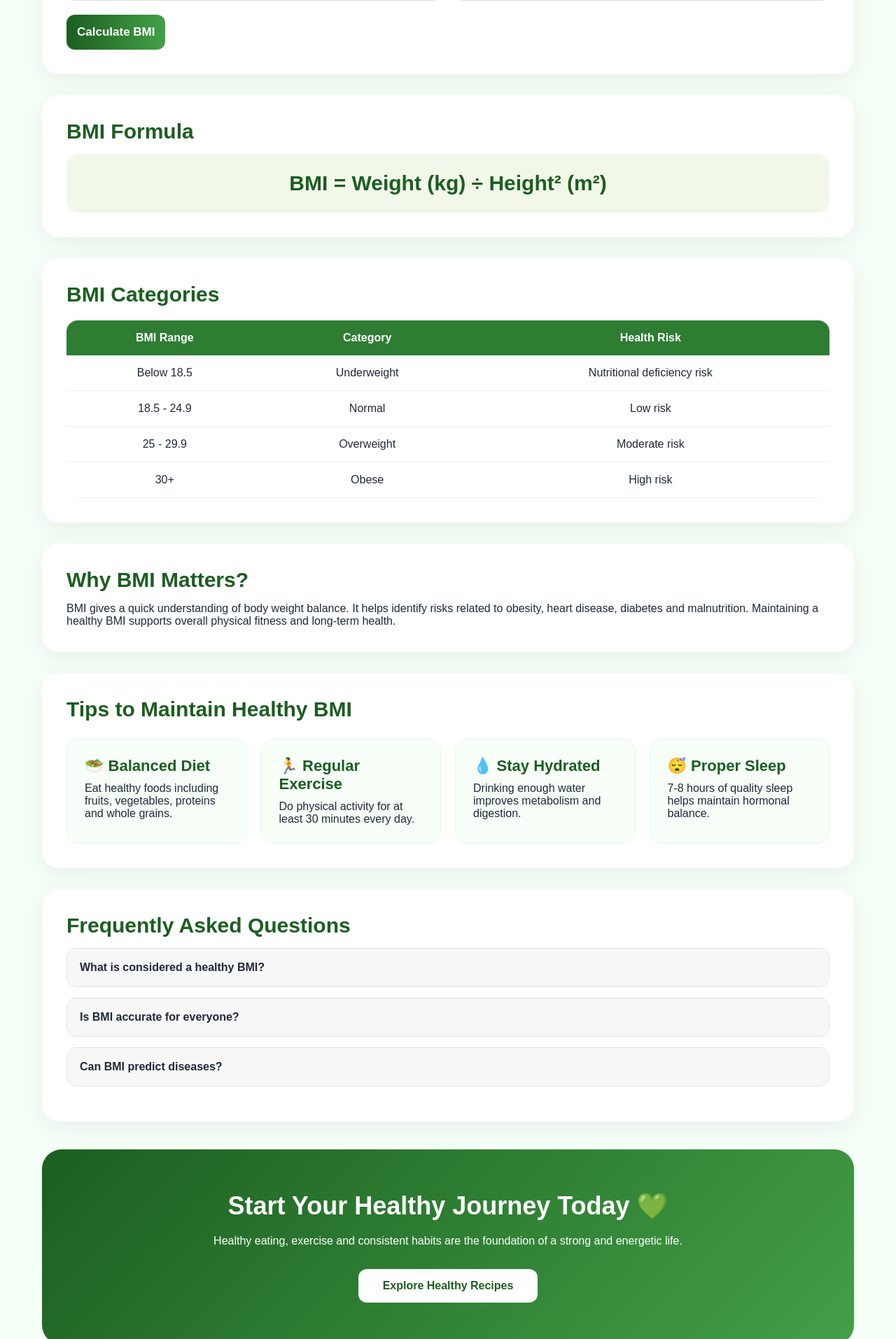
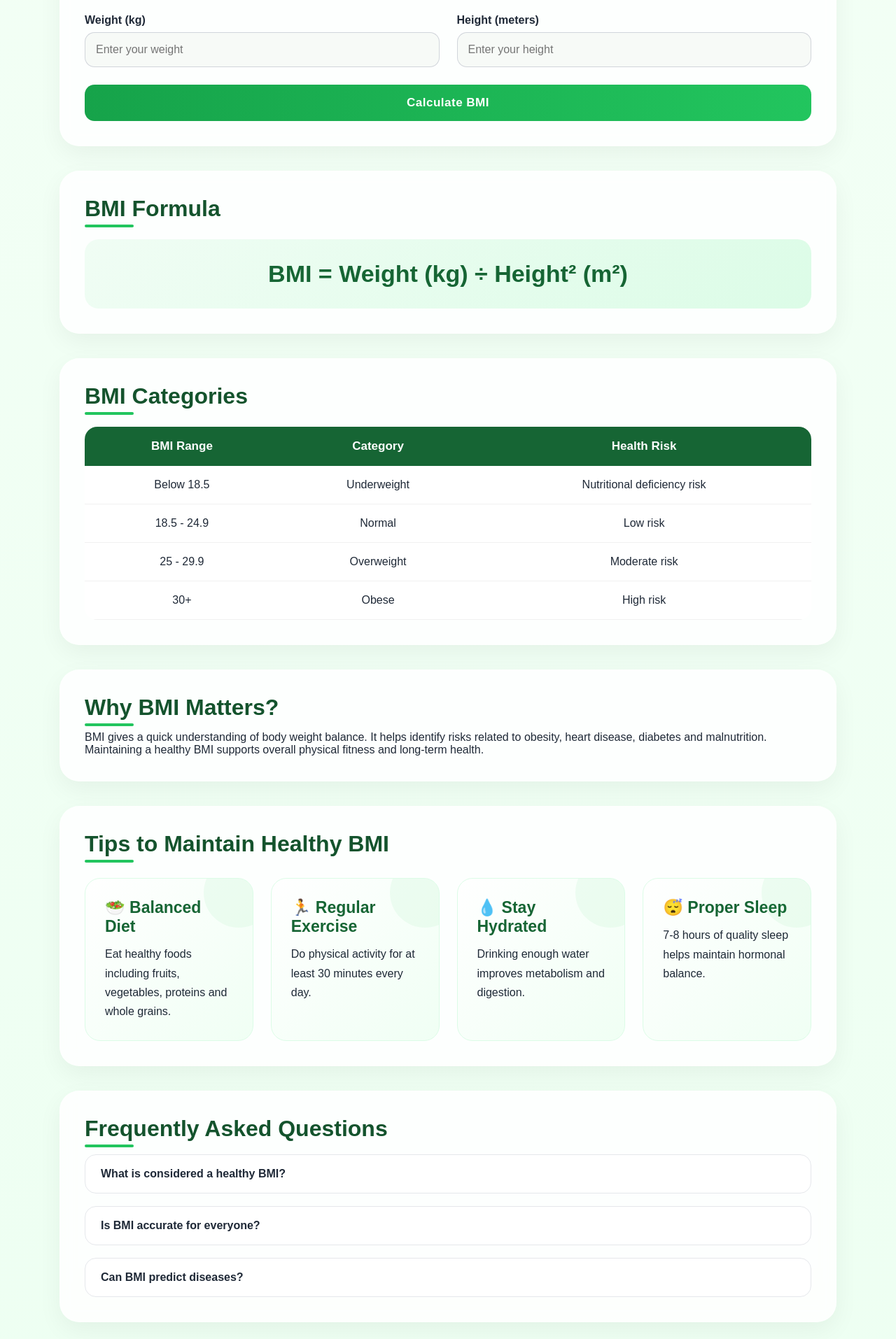
Before and after one commit to paras01-patel/HealthyLife, a Django app: page /bmi/ in a window 1280 px wide. Shown: the part 846-2760 px from the top of the page at 70% size. Run offline with Django 5.2, Linux system fonts and the light colour scheme.

Commit message:
healthylife/bmi/update

```diff
--- a/app/templates/bmi.html
+++ b/app/templates/bmi.html
@@ -3,159 +3,177 @@
 
 {% block css %}
 <style>
+/* ===== NEW MODERN DESIGN UPDATE ===== */
 
-*{
-    margin:0;
-    padding:0;
-    box-sizing:border-box;
-}
-
+/* BODY */
 body{
-    background:#f5fff7;
-    font-family:Arial, Helvetica, sans-serif;
+    background:linear-gradient(to bottom,#f4fff6,#ecfff1);
+    font-family:'Poppins',sans-serif;
     color:#1f2937;
 }
 
+/* CONTAINER */
 .bmi-container{
-    max-width:1200px;
-    margin:40px auto;
+    max-width:1150px;
+    margin:50px auto;
     padding:0 20px;
 }
 
 /* HERO */
 .bmi-hero{
-    background:linear-gradient(135deg,#1b5e20,#43a047);
+    background:linear-gradient(135deg,#0f172a,#14532d);
+    padding:90px 40px;
+    border-radius:35px;
+    text-align:center;
     color:white;
-    padding:70px 40px;
-    border-radius:28px;
-    text-align:center;
-    margin-bottom:35px;
     position:relative;
     overflow:hidden;
+    box-shadow:0 20px 60px rgba(0,0,0,0.12);
 }
 
 .bmi-hero::before{
     content:'';
     position:absolute;
-    width:250px;
-    height:250px;
-    background:rgba(255,255,255,0.08);
+    width:350px;
+    height:350px;
     border-radius:50%;
-    top:-80px;
-    right:-80px;
+    background:rgba(255,255,255,0.07);
+    top:-120px;
+    right:-100px;
 }
 
 .bmi-hero::after{
     content:'';
     position:absolute;
-    width:180px;
-    height:180px;
-    background:rgba(255,255,255,0.08);
+    width:220px;
+    height:220px;
     border-radius:50%;
-    bottom:-60px;
-    left:-60px;
+    background:rgba(255,255,255,0.05);
+    bottom:-70px;
+    left:-70px;
 }
 
 .bmi-hero h1{
-    font-size:48px;
+    font-size:58px;
     margin-bottom:18px;
     position:relative;
     z-index:2;
+    font-weight:700;
 }
 
 .bmi-hero p{
-    max-width:760px;
+    max-width:720px;
     margin:auto;
-    line-height:1.8;
-    font-size:17px;
+    line-height:1.9;
+    font-size:18px;
+    color:#e5e7eb;
     position:relative;
     z-index:2;
 }
 
 /* CARD */
 .bmi-card{
-    background:white;
+    background:rgba(255,255,255,0.85);
+    backdrop-filter:blur(10px);
+    border:1px solid rgba(255,255,255,0.4);
     padding:35px;
-    border-radius:24px;
-    box-shadow:0 10px 35px rgba(0,0,0,0.06);
-    margin-bottom:30px;
-    transition:0.3s ease;
+    border-radius:28px;
+    margin-top:35px;
+    box-shadow:0 12px 35px rgba(0,0,0,0.05);
+    transition:0.35s ease;
 }
 
 .bmi-card:hover{
-    transform:translateY(-5px);
+    transform:translateY(-8px);
+    box-shadow:0 20px 45px rgba(0,0,0,0.08);
 }
 
 .bmi-card h2{
+    font-size:32px;
     margin-bottom:15px;
-    color:#1b5e20;
-    font-size:30px;
+    color:#14532d;
+    position:relative;
+}
+
+.bmi-card h2::after{
+    content:'';
+    width:70px;
+    height:4px;
+    background:#22c55e;
+    position:absolute;
+    left:0;
+    bottom:-8px;
+    border-radius:10px;
 }
 
 /* FORM */
 .bmi-form{
     display:grid;
-    grid-template-columns:1fr 1fr;
-    gap:20px;
-    margin-top:20px;
-}
-
-.form-group{
-    display:flex;
-    flex-direction:column;
+    grid-template-columns:repeat(2,1fr);
+    gap:25px;
+    margin-top:30px;
 }
 
 .form-group label{
     font-weight:600;
     margin-bottom:8px;
+    display:block;
 }
 
 .form-group input{
-    padding:14px;
-    border-radius:12px;
-    border:1px solid #dcdcdc;
-    outline:none;
+    width:100%;
+    padding:16px;
+    border:none;
+    border-radius:14px;
+    background:#f7faf7;
+    box-shadow:inset 0 0 0 1px #d1d5db;
+    font-size:16px;
     transition:0.3s;
-    font-size:16px;
 }
 
 .form-group input:focus{
-    border-color:#2e7d32;
-    box-shadow:0 0 0 4px rgba(46,125,50,0.1);
+    outline:none;
+    box-shadow:0 0 0 4px rgba(34,197,94,0.15);
+    background:white;
 }
 
 .full-width{
     grid-column:1/3;
 }
 
+/* BUTTON */
 .bmi-btn{
-    padding:15px;
+    width:100%;
+    padding:16px;
     border:none;
-    border-radius:12px;
-    background:linear-gradient(90deg,#1b5e20,#43a047);
+    border-radius:14px;
+    background:linear-gradient(90deg,#16a34a,#22c55e);
     color:white;
     font-size:17px;
+    font-weight:600;
     cursor:pointer;
-    transition:0.3s;
-    font-weight:bold;
+    transition:0.3s ease;
+    letter-spacing:0.5px;
 }
 
 .bmi-btn:hover{
-    transform:scale(1.02);
+    transform:translateY(-3px);
+    box-shadow:0 10px 25px rgba(34,197,94,0.3);
 }
 
 /* RESULT */
 .result-box{
-    background:linear-gradient(135deg,#e8f5e9,#f1f8e9);
-    padding:25px;
-    border-radius:18px;
+    background:linear-gradient(135deg,#dcfce7,#f0fdf4);
+    border:1px solid #bbf7d0;
+    padding:28px;
+    border-radius:20px;
     margin-bottom:25px;
-    border-left:6px solid #2e7d32;
 }
 
 .result-box h3{
-    color:#1b5e20;
+    color:#166534;
     margin-bottom:10px;
+    font-size:28px;
 }
 
 .result-box p{
@@ -165,146 +183,187 @@ body{
 
 /* FORMULA */
 .formula-box{
-    background:#f1f8e9;
-    padding:25px;
-    border-radius:18px;
+    margin-top:25px;
+    padding:30px;
+    border-radius:20px;
+    background:linear-gradient(135deg,#f0fdf4,#dcfce7);
     text-align:center;
-    margin-top:15px;
 }
 
 .formula-box h3{
-    color:#1b5e20;
-    font-size:30px;
+    font-size:34px;
+    color:#166534;
 }
 
 /* TABLE */
 .bmi-table{
     width:100%;
+    margin-top:25px;
     border-collapse:collapse;
-    margin-top:20px;
     overflow:hidden;
-    border-radius:16px;
+    border-radius:18px;
 }
 
 .bmi-table th{
-    background:#2e7d32;
+    background:#166534;
     color:white;
-    padding:16px;
+    padding:18px;
+    font-size:17px;
 }
 
 .bmi-table td{
-    padding:16px;
-    border-bottom:1px solid #eee;
+    padding:18px;
+    background:white;
+    border-bottom:1px solid #f1f1f1;
     text-align:center;
 }
 
-.bmi-table tr:hover{
-    background:#f7fff8;
+.bmi-table tr:hover td{
+    background:#f6fff7;
 }
 
-/* GRID */
+/* TIPS */
 .tips-grid{
     display:grid;
-    grid-template-columns:repeat(auto-fit,minmax(230px,1fr));
-    gap:20px;
-    margin-top:25px;
+    grid-template-columns:repeat(auto-fit,minmax(240px,1fr));
+    gap:25px;
+    margin-top:30px;
 }
 
 .tip-box{
-    background:#f7fff8;
-    padding:25px;
-    border-radius:18px;
-    border:1px solid #e8f5e9;
+    padding:28px;
+    border-radius:22px;
+    background:linear-gradient(135deg,#ffffff,#f0fff4);
+    border:1px solid #dcfce7;
     transition:0.3s;
+    position:relative;
+    overflow:hidden;
+}
+
+.tip-box::before{
+    content:'';
+    position:absolute;
+    width:100px;
+    height:100px;
+    background:rgba(34,197,94,0.06);
+    border-radius:50%;
+    top:-30px;
+    right:-30px;
 }
 
 .tip-box:hover{
-    transform:translateY(-5px);
+    transform:translateY(-8px);
 }
 
 .tip-box h4{
-    color:#1b5e20;
-    margin-bottom:10px;
-    font-size:22px;
+    font-size:23px;
+    margin-bottom:12px;
+    color:#166534;
+}
+
+.tip-box p{
+    line-height:1.7;
 }
 
 /* FAQ */
 .accordion-item{
-    margin-bottom:15px;
-    border-radius:14px;
+    margin-top:18px;
+    border-radius:16px;
     overflow:hidden;
-    border:1px solid #e0e0e0;
+    border:1px solid #e5e7eb;
+    background:white;
+}
+
+.accordion-item label{
+    display:flex;
+    justify-content:space-between;
+    align-items:center;
+    padding:18px 22px;
+    cursor:pointer;
+    font-weight:600;
+    transition:0.3s;
+}
+
+.accordion-item label:hover{
+    background:#f0fff4;
+}
+
+.accordion-content{
+    max-height:0;
+    overflow:hidden;
+    transition:0.4s ease;
+    padding:0 22px;
+    line-height:1.7;
 }
 
 .accordion-item input{
     display:none;
 }
 
-.accordion-item label{
-    display:block;
-    padding:18px;
-    cursor:pointer;
-    background:#f7f7f7;
-    font-weight:bold;
-    transition:0.3s;
-}
-
-.accordion-item label:hover{
-    background:#edf7ee;
-}
-
-.accordion-content{
-    max-height:0;
-    overflow:hidden;
-    transition:0.4s ease;
-    background:white;
-    padding:0 18px;
-}
-
 .accordion-item input:checked ~ .accordion-content{
     max-height:200px;
-    padding:18px;
+    padding:0 22px 20px;
 }
 
 /* CTA */
 .cta-section{
-    background:linear-gradient(135deg,#1b5e20,#43a047);
+    margin-top:45px;
+    background:linear-gradient(135deg,#052e16,#166534);
+    padding:70px 35px;
+    border-radius:35px;
+    text-align:center;
     color:white;
-    padding:60px 30px;
-    border-radius:28px;
-    text-align:center;
-    margin-top:40px;
+    position:relative;
+    overflow:hidden;
+}
+
+.cta-section::before{
+    content:'';
+    position:absolute;
+    width:300px;
+    height:300px;
+    background:rgba(255,255,255,0.05);
+    border-radius:50%;
+    top:-120px;
+    right:-100px;
 }
 
 .cta-section h3{
-    font-size:36px;
-    margin-bottom:15px;
+    font-size:42px;
+    margin-bottom:18px;
+    position:relative;
+    z-index:2;
 }
 
 .cta-section p{
     max-width:700px;
     margin:auto;
-    line-height:1.8;
+    line-height:1.9;
+    color:#d1fae5;
+    position:relative;
+    z-index:2;
 }
 
 .cta-btn{
-    margin-top:25px;
-    padding:15px 35px;
+    margin-top:28px;
+    padding:16px 40px;
     border:none;
-    border-radius:12px;
+    border-radius:14px;
     background:white;
-    color:#1b5e20;
+    color:#166534;
     font-size:16px;
-    font-weight:bold;
+    font-weight:700;
     cursor:pointer;
     transition:0.3s;
+    position:relative;
+    z-index:2;
 }
 
 .cta-btn:hover{
     transform:scale(1.05);
 }
 
-/* RESPONSIVE */
+/* MOBILE */
 @media(max-width:768px){
 
     .bmi-form{
@@ -315,12 +374,24 @@ body{
         grid-column:1/2;
     }
 
+    .bmi-hero{
+        padding:70px 25px;
+    }
+
     .bmi-hero h1{
-        font-size:34px;
+        font-size:40px;
     }
 
     .bmi-card{
         padding:25px;
+    }
+
+    .formula-box h3{
+        font-size:24px;
+    }
+
+    .cta-section h3{
+        font-size:30px;
     }
 
 }
```
